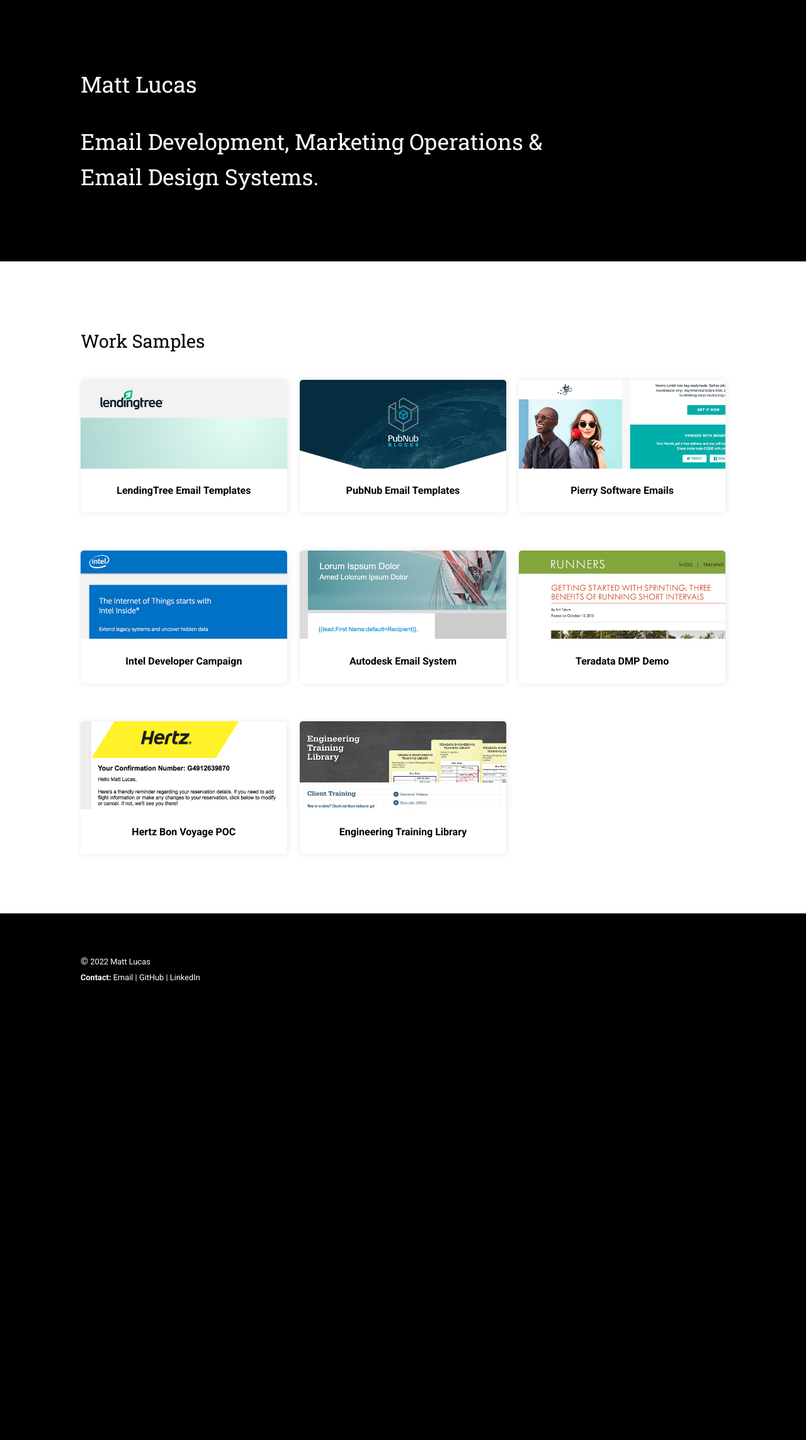
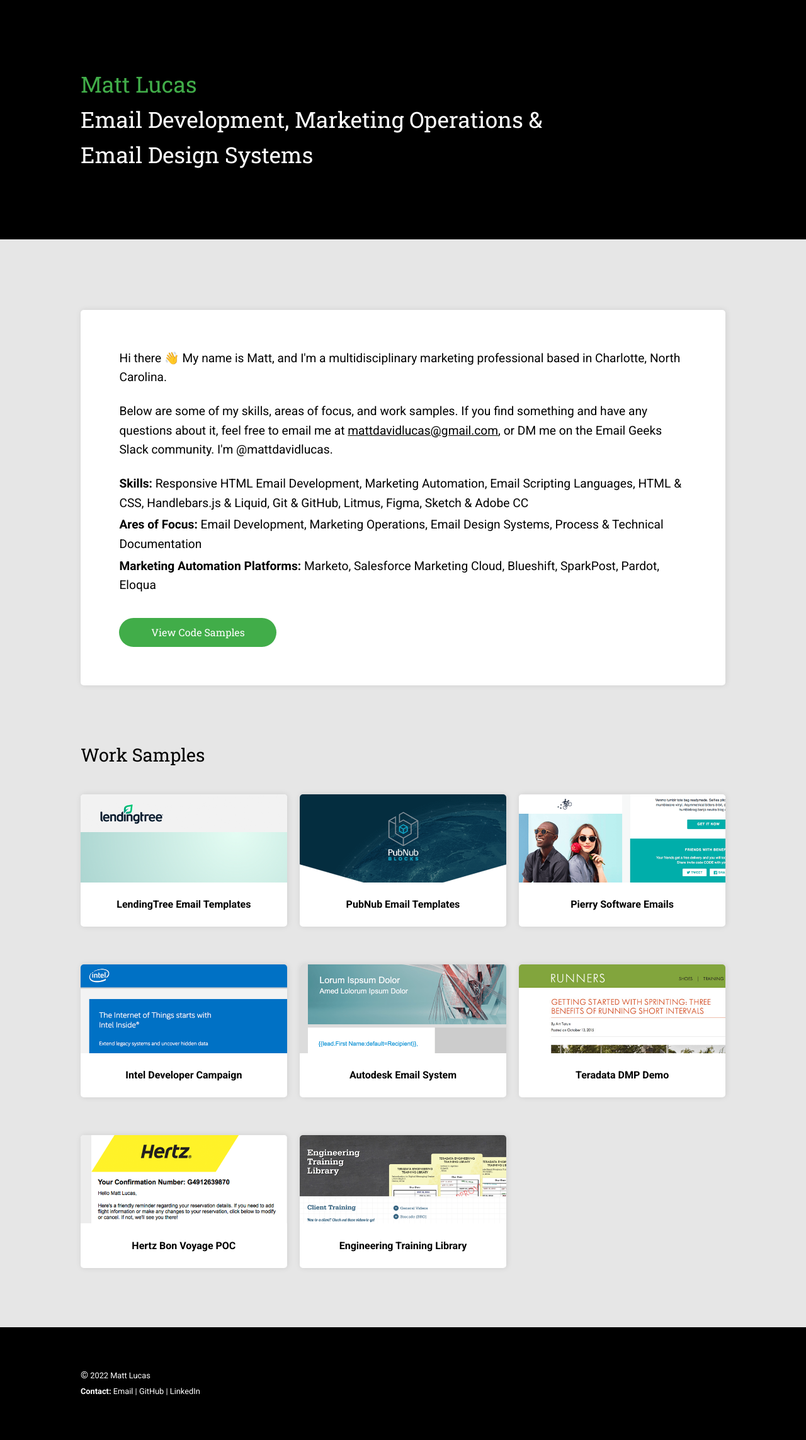
Before and after one commit to mattdavidlucas/mattdavidlucas.github.io, a Jekyll site: the page built from index.html, in a window 1280 px wide. Shown: the whole page at 63% size. Built offline with Jekyll 4.4.1, drawn with Linux system fonts in a browser that asks for light colours; nearby versions of some CDN libraries; before the commit the page ends 1629 px from its top, so only the background shows below that.

Commit message:
Add new intro section to home page

```diff
--- a/_sass/_home.scss
+++ b/_sass/_home.scss
@@ -9,8 +9,31 @@
 		}
 	}
 
+	p {
+		font-size: 1em;
+		line-height: 1.6em;
+		margin-bottom: 1.2em;
+
+		@media only screen and (min-width: 960px) {
+			font-size: 1.2em;
+			line-height: 1.6em;
+		}
+	}
+
 	#portfolio {
 		margin-top: 3em;
+	}
+
+	.details {
+		li {
+			@media only screen and (min-width: 1080px) {
+				&:after {
+					content: "";
+					display: inline;
+					padding: 0;
+				}
+			}
+		}
 	}
 }
 
@@ -18,10 +41,10 @@
 	margin: 2.6em 0;
 
 	h1, h2 {
-		color: #FFF;
 		font-family: $headlineFont;
 		font-size: 1.6em;
 		line-height: 1.4em;
+		margin-bottom: 0;
 
 		@media only screen and (min-width: 960px) {
 			font-size: 2.2em;
@@ -36,11 +59,11 @@
 	}
 
 	h1 {
-		margin-bottom: 1em;
+		color: $hoverColor;
 	}
 
 	h2 {
-		margin-bottom: 0;
+		color: #FFF;
 	}
 
 	p {
@@ -64,5 +87,5 @@
 }
 
 .container_portfolio {
-	background-color: #FFF;
+	background-color: #e6e6e6;
 }
--- a/_sass/_layout.scss
+++ b/_sass/_layout.scss
@@ -247,6 +247,7 @@
 }
 
 // Single Portfolio Item
+.home,
 #portfolio_single {
 	ul {
 		list-style: disc;
--- a/index.html
+++ b/index.html
@@ -1,18 +1,36 @@
 ---
 layout: home
+details: "<strong>Skills:</strong> Responsive HTML Email Development, Marketing Automation, Email Scripting Languages, HTML & CSS, Handlebars.js & Liquid, Git & GitHub, Litmus, Figma, Sketch & Adobe CC|<strong>Ares of Focus:</strong> Email Development, Marketing Operations, Email Design Systems, Process &amp; Technical Documentation|<strong>Marketing Automation Platforms:</strong> Marketo, Salesforce Marketing Cloud, Blueshift, SparkPost, Pardot, Eloqua|"
 ---
+
+{% assign project_details = page.details | split: "|" %}
+
 <section class="container_site-intro">
 	<div class="wrapper">
 		<section class="site-intro">
 		  <h1>Matt Lucas</h1>
 
-		  <h2>Email Development, Marketing Operations &amp; Email Design Systems.</h2>
+		  <h2>Email Development, Marketing Operations &amp; Email Design Systems</h2>
 		</section><!-- /.site-intro -->
 	</div>
 </section>
 
 <section class="container_portfolio">
 	<div class="wrapper">
+		<section class="details">
+			<p>Hi there 👋 My name is Matt, and I'm a multidisciplinary marketing professional based in Charlotte, North Carolina.</p>
+
+			<p>Below are some of my skills, areas of focus, and work samples. If you find something and have any questions about it, feel free to email me at <a href="mailto:mattdavidlucas@gmail.com">mattdavidlucas@gmail.com</a>, or DM me on the Email Geeks Slack community. I'm @mattdavidlucas.</p>
+
+			<ul>
+				{% for detail in project_details %}
+				<li>{{detail}}</li>
+				{% endfor %}
+			</ul>
+
+			<a href="https://github.com/mattdavidlucas/email-samples" class="cta" target="_blank">View Code Samples</a>
+		</section>
+
 		<section id="portfolio" class="module cf">
 			<header>
 				<h3 class="section-title">Work Samples</h3>
```
